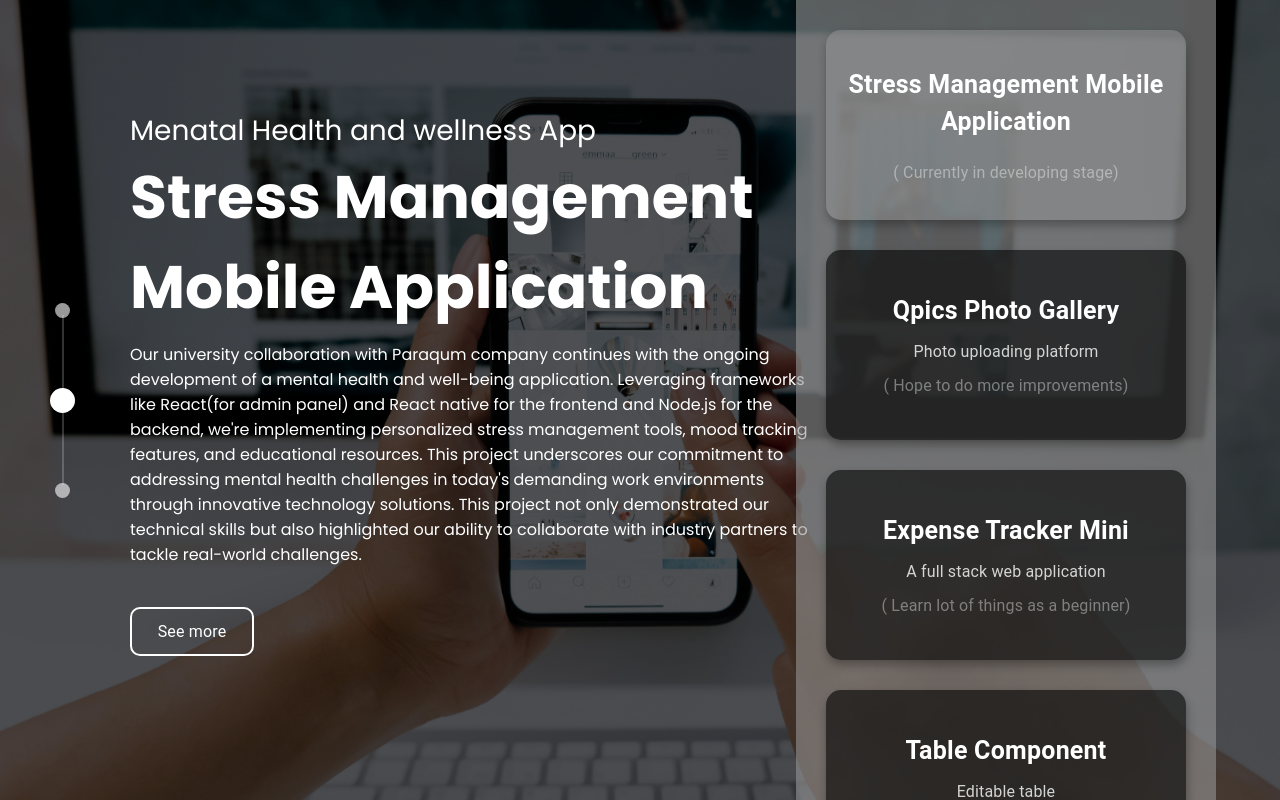
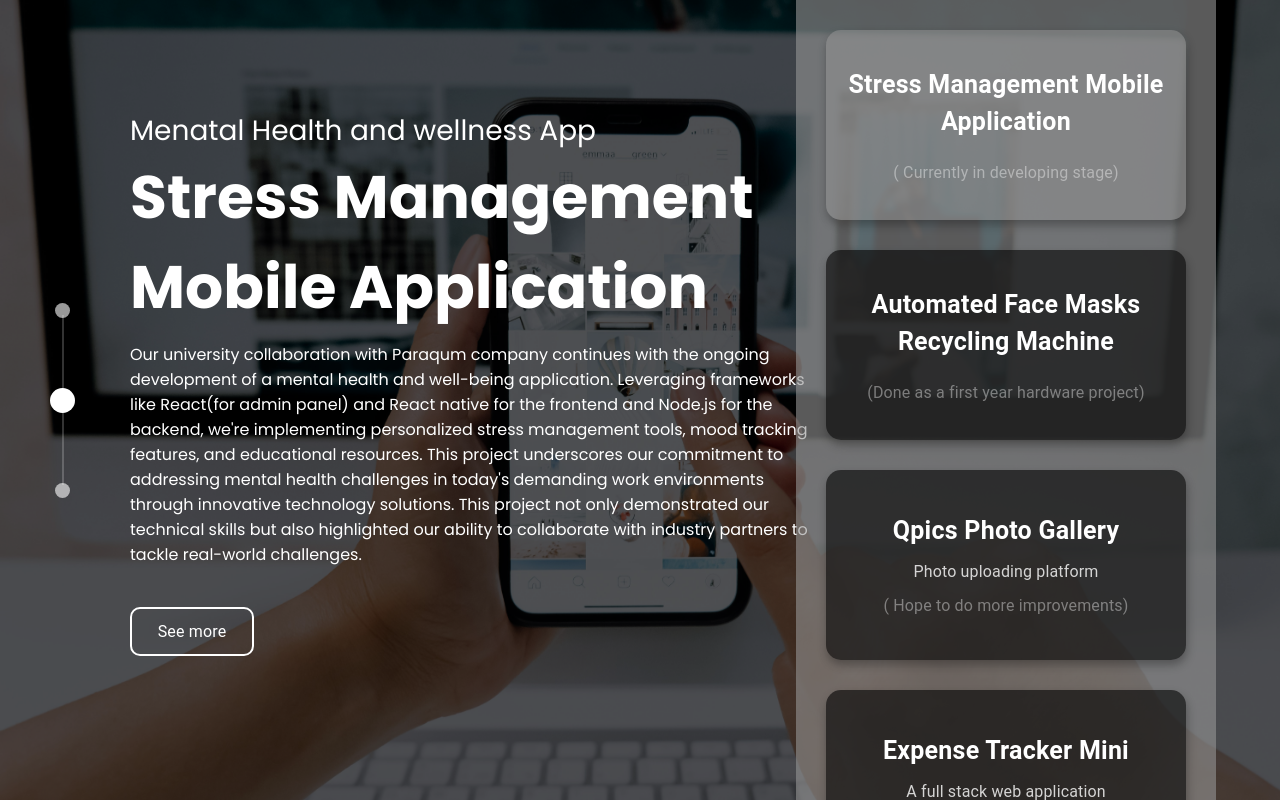
Before and after one commit to NethsaraWMRC/Portfolio, a React (Create React App) app: page /projects in a window 1280 px wide. Built offline with nearby package versions, Linux system fonts and the light colour scheme.

Commit message:
some projects added

```diff
--- a/src/pages/Projects.js
+++ b/src/pages/Projects.js
@@ -11,6 +11,7 @@ const backImg2 = require("../assests/web.jpg");
 const backImg3 = require("../assests/expense.jpg");
 const backImg4 = require("../assests/table.jpg");
 const backImg5 = require("../assests/lib.jfif");
+const backImg6 = require("../assests/masks.jfif");
 
 const video1 = require("../assests/videos/project1.mp4");
 
@@ -55,6 +56,15 @@ const data = [
       "Immerse yourself in a magical world with my 3D scene created using Three.js. This project brings a wizard’s library with featuring interactive elements such as enchanted books, a mystical hat, and a wand. Each object reveals unique aspects of wizardry, including house assignments, spell details, and hidden secrets of the magical realm. The captivating background, smooth animations, and thematic typography work together to enhance the enchanting atmosphere, inviting users to explore and experience the world of magic in an engaging and interactive way.",
     backImg: backImg5,
     pVideo: "https://www.youtube.com/embed/Cl7iD__DBC4?si=pd66KgsGrT-YvS_Q",
+  },
+
+  {
+    subHead: "Innovative Eco-Friendly Recycling Solution",
+    head: "Automated Face Masks Recycling Machine",
+    description:
+      "Developed an innovative automated system designed to recycle face masks, transforming waste materials into reusable plastic. The project emphasized sustainability and environmental impact, showcasing the ability to efficiently convert discarded masks into a valuable resource. This machine not only addressed waste management but also contributed to eco-friendly practices, receiving positive recognition from both academic professionals and industry peers. You can find the project proposal video below.",
+    backImg: backImg6,
+    pVideo: "https://www.youtube.com/embed/hPacpYlYJw8?si=ITXD7n1zTtdr3YAx",
   },
 ];
 
@@ -204,6 +214,15 @@ function Projects() {
             id={setCardId}
             clickedCard={cardId}
           />
+
+          <SlideCard
+            head={"Automated Face Masks Recycling Machine"}
+            bottom={"(Done as a first year hardware project)"}
+            passId={5}
+            id={setCardId}
+            clickedCard={cardId}
+          />
+
           <SlideCard
             head={"Qpics Photo Gallery"}
             sub={"Photo uploading platform"}
```
Also changed, not shown: src/assests/masks.jfif (added).
